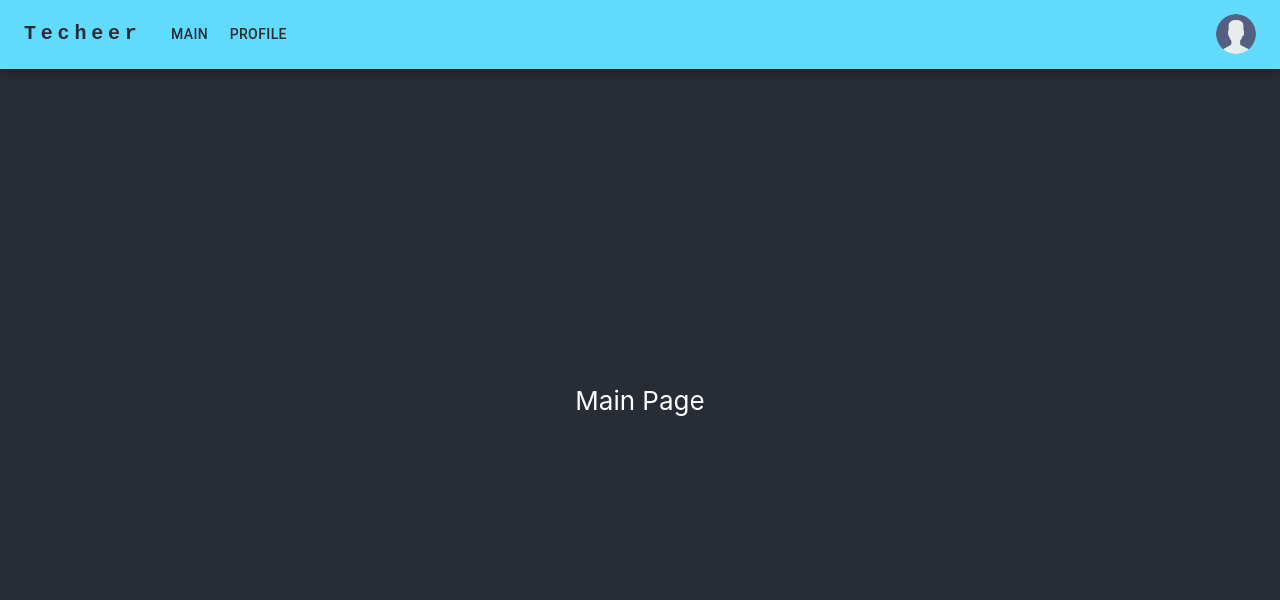
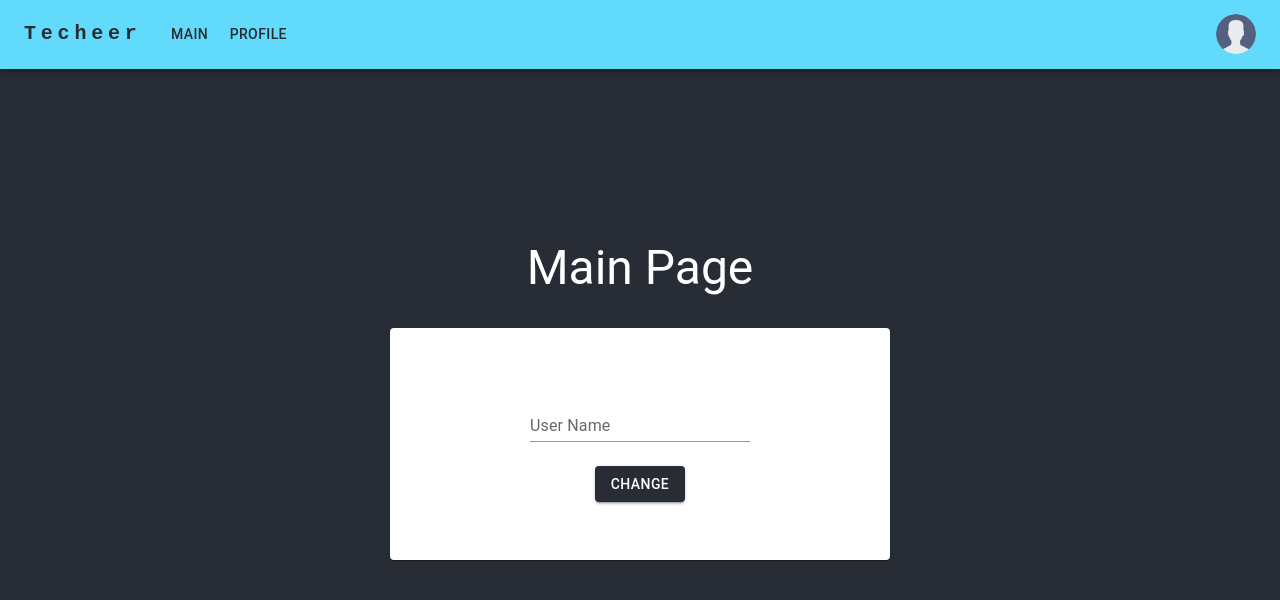
Before and after one commit to h01010/react-mobx-practice, a React (Create React App) app: page / in a window 1280 px wide. Shown: the top 600 px of the page. Built offline with nearby package versions, Linux system fonts and the light colour scheme; the HTML template or start-up script is replaced by a standard one.

Commit message:
feat: add user name input field in main page

```diff
--- a/src/pages/Main/index.js
+++ b/src/pages/Main/index.js
@@ -1,10 +1,39 @@
+import {
+  Card,
+  FormControl,
+  InputLabel,
+  Input,
+  Button,
+  CardContent,
+  CardActions,
+  Typography,
+  Container
+} from '@mui/material';
+import { MainPageContainer } from './style.js';
+
 const Main = () => {
-
   return (
-    <div>
+    <MainPageContainer>
+      <Typography className="page_title" variant="h3" gutterBottom>
         Main Page
-    </div>
+      </Typography>
+      <Card className="user_input_card">
+        <CardContent>
+          <FormControl variant="standard">
+            <InputLabel>User Name</InputLabel>
+            <Input
+              id="component-simple"
+              helperText="Type your user name"
+              variant="outlined"
+            />
+          </FormControl>
+        </CardContent>
+        <CardActions>
+          <Button variant="contained">Change</Button>
+        </CardActions>
+      </Card>
+    </MainPageContainer>
   );
-}
+};
 
 export default Main;
--- /dev/null
+++ b/src/pages/Main/style.js
@@ -0,0 +1,30 @@
+import { styled, Container } from '@mui/material';
+
+export const MainPageContainer = styled(Container)(
+  () => `
+    align-items: center;
+    justify-content: center;
+
+    .page_title {
+        margin-bottom: 32px;
+    }
+
+    .user_input_card {
+        margin-right: auto;
+        margin-left: auto;
+        max-width: 400px;
+        align-items: center;
+        justify-content: center;
+        padding: 50px;
+
+        .MuiCardActions-root {
+            align-items: center;
+            justify-content: center;
+
+            .MuiButtonBase-root {
+                background-color: #282c34;
+            }
+        }
+    }
+`
+);
```
